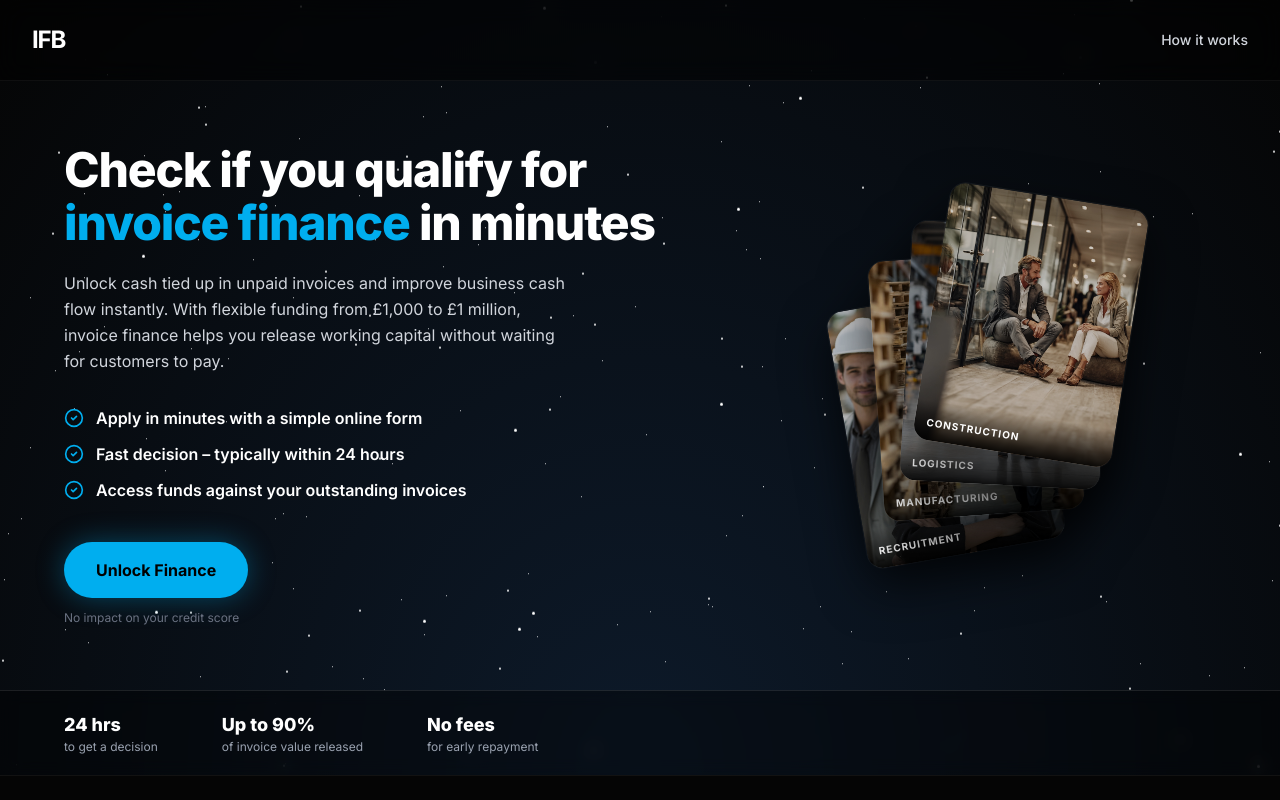
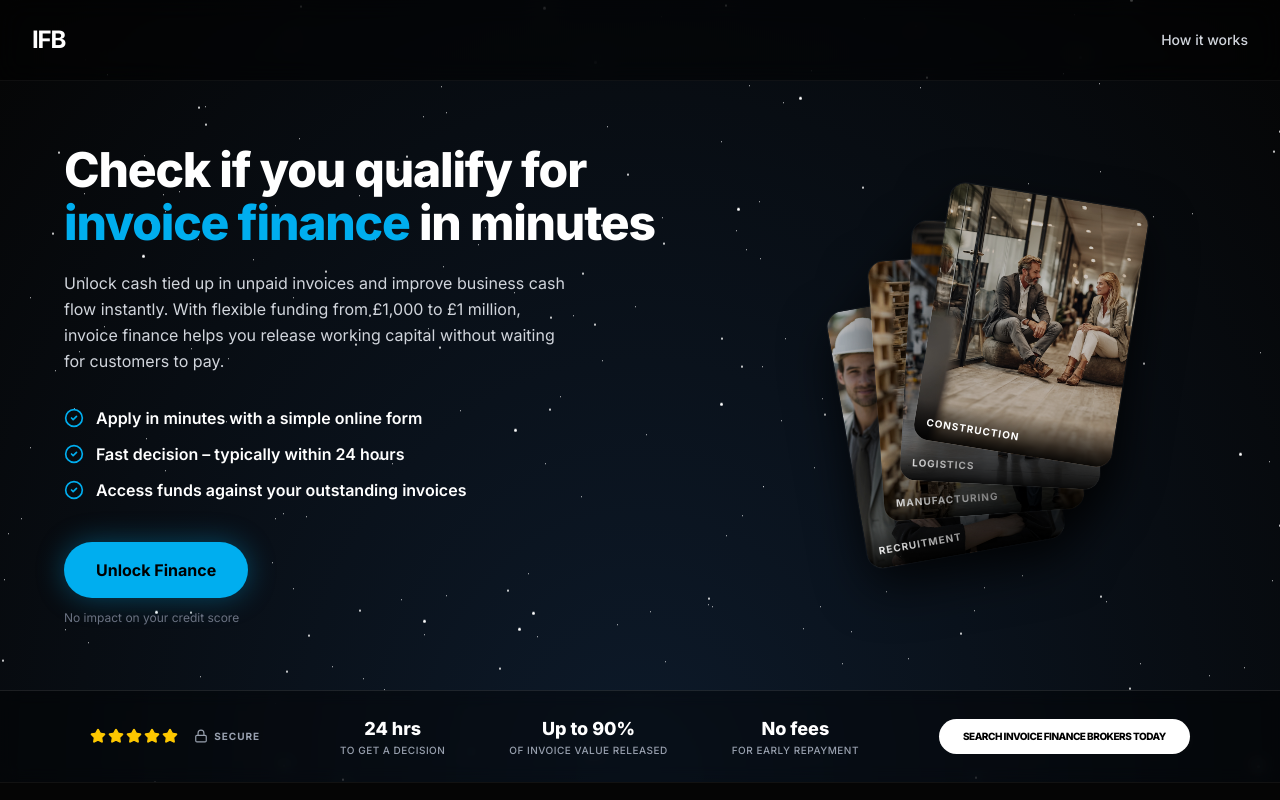
Before and after one commit to infibro/ifb-landing, a React (Vite) app: page / in a window 1280 px wide. Shown: the top 800 px of the page. Built offline with nearby package versions, Linux system fonts and the light colour scheme; no server answers.

Commit message:
feat: improve trust bar with icons, centering, and new CTA

```diff
--- a/src/components/Hero.tsx
+++ b/src/components/Hero.tsx
@@ -1,6 +1,6 @@
 import { useRef } from "react";
 import { motion as m, useScroll, useTransform } from "motion/react";
-import { CheckCircle2 } from "lucide-react";
+import { CheckCircle2, Lock, Star } from "lucide-react";
 
 const bullets = [
   "Apply in minutes with a simple online form",
@@ -184,14 +184,40 @@ export default function Hero() {
 
       {/* ── Trust bar ── */}
       <div className="relative z-10 border-t border-white/10 bg-black/40 backdrop-blur-sm">
-        <div className="max-w-7xl mx-auto px-6 sm:px-10 lg:px-16 py-5">
-          <div className="flex flex-wrap gap-8 lg:gap-16">
-            {stats.map(({ value, label }) => (
-              <div key={value} className="flex flex-col">
-                <span className="text-lg font-extrabold text-white">{value}</span>
-                <span className="text-xs text-gray-400">{label}</span>
+        <div className="max-w-7xl mx-auto px-6 sm:px-10 lg:px-16 py-6">
+          <div className="flex flex-wrap items-center justify-center gap-8 lg:gap-20 text-center">
+
+            {/* Stars & Padlock Group */}
+            <div className="flex items-center gap-4">
+              <div className="flex gap-0.5">
+                {[...Array(5)].map((_, i) => (
+                  <Star key={i} className="w-4 h-4 fill-yellow-400 text-yellow-400" />
+                ))}
               </div>
-            ))}
+              <div className="flex items-center gap-1.5 text-gray-400">
+                <Lock className="w-3.5 h-3.5" />
+                <span className="text-[10px] font-bold uppercase tracking-widest">Secure</span>
+              </div>
+            </div>
+
+            {/* Stats */}
+            <div className="flex flex-wrap justify-center gap-8 lg:gap-16">
+              {stats.map(({ value, label }) => (
+                <div key={value} className="flex flex-col items-center">
+                  <span className="text-lg font-extrabold text-white">{value}</span>
+                  <span className="text-[10px] uppercase tracking-wider text-gray-400 font-medium">{label}</span>
+                </div>
+              ))}
+            </div>
+
+            {/* New CTA Button */}
+            <a
+              href="#enquiry"
+              className="bg-white text-black px-6 py-2.5 rounded-full text-[10px] font-black hover:bg-gray-200 transition-all uppercase tracking-tighter"
+            >
+              Search INVOICE FINANCE BROKERS TODAY
+            </a>
+
           </div>
         </div>
       </div>
```
